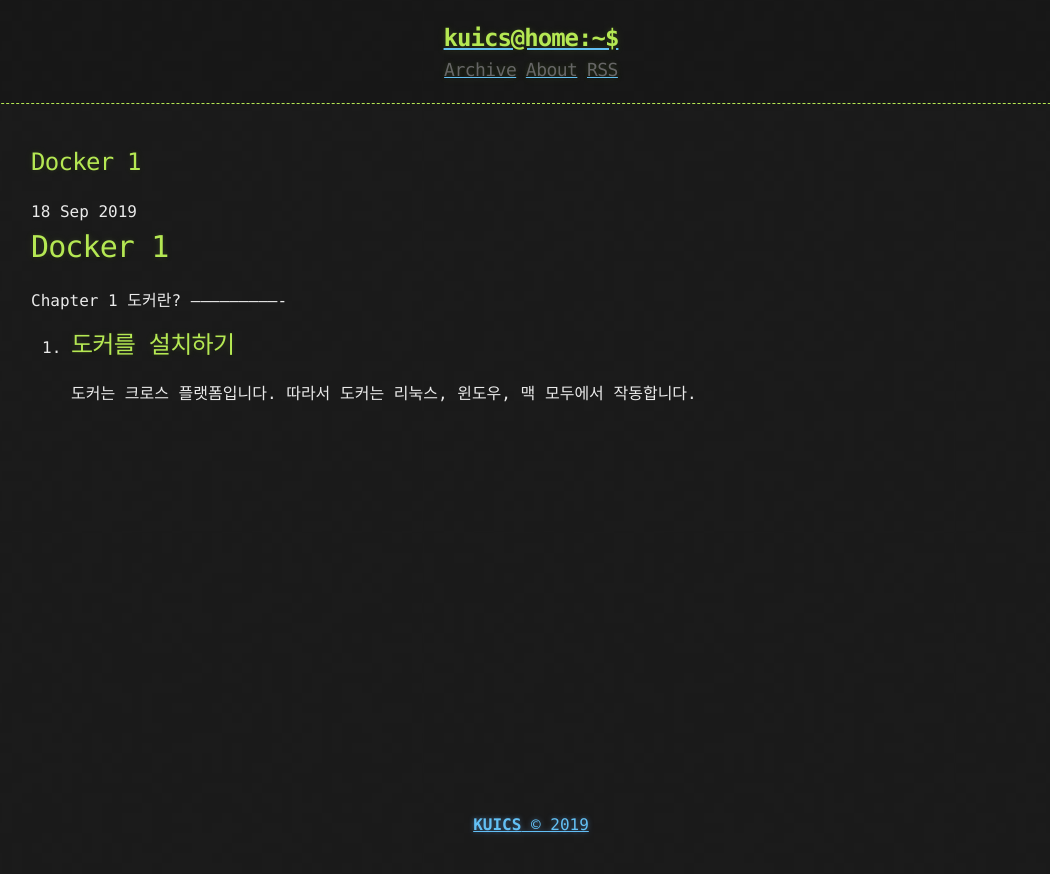
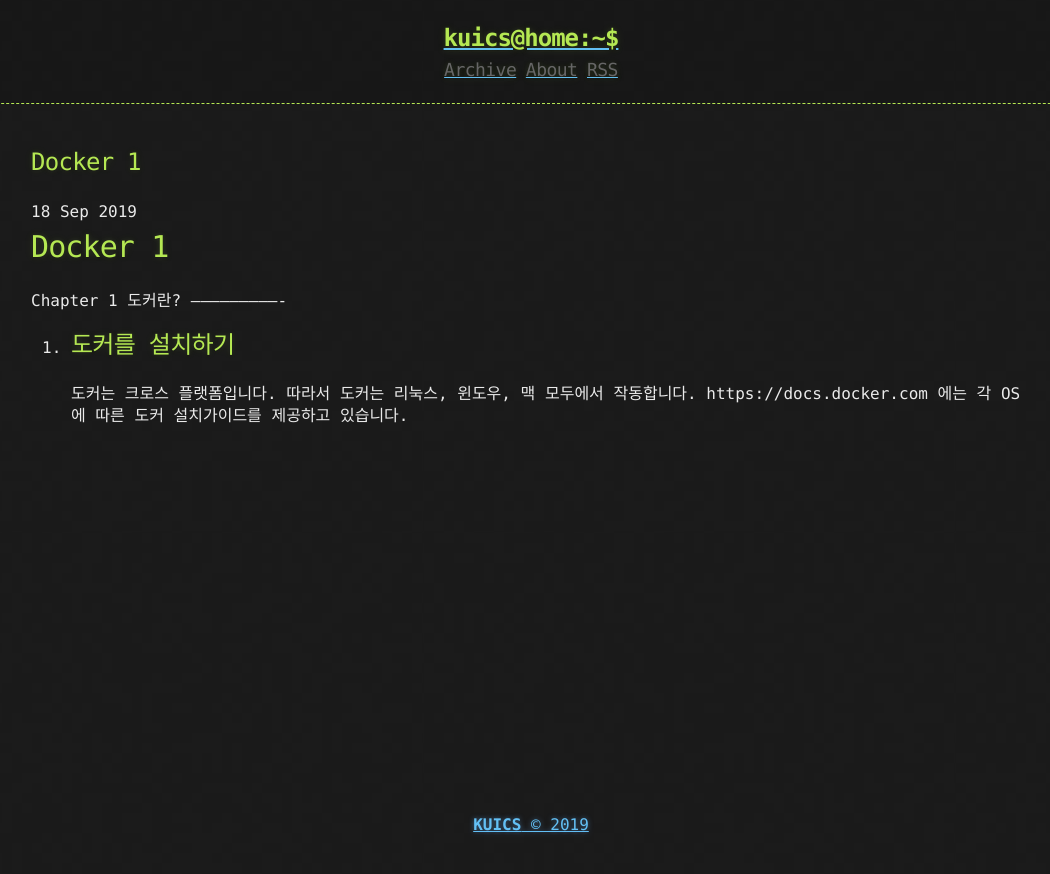
Before and after one commit to KUICS-Official/kuics_blog, a Jekyll site: the page built from _posts/2019-09-18-Docker-1.md, in a window 1280 px wide. Shown: the top 874 px of the page, without its empty margins (109-1159 px from the left). Built offline with Jekyll 4.4.1, drawn with Linux system fonts in a browser that asks for light colours.

Commit message:
no message

```diff
--- a/_posts/2019-09-18-Docker-1.md
+++ b/_posts/2019-09-18-Docker-1.md
@@ -10,3 +10,4 @@ Chapter 1 도커란?
 1. 도커를 설치하기
 ----------------------------
 도커는 크로스 플랫폼입니다. 따라서 도커는 리눅스, 윈도우, 맥 모두에서 작동합니다.
+https://docs.docker.com 에는 각 OS에 따른 도커 설치가이드를 제공하고 있습니다.
```
